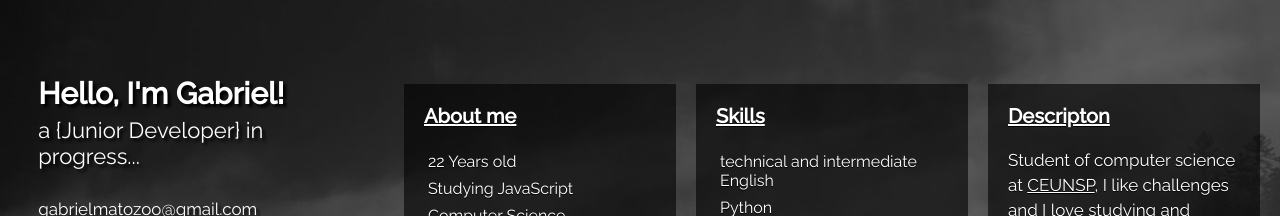
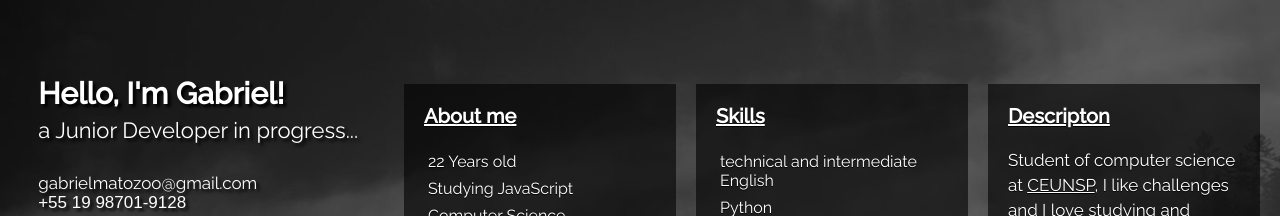
Before and after one commit to GabrielMatozo/GabrielMatozo.github.io, a plain HTML site: page index.html in a window 1280 px wide. Shown: the top 216 px of the page. Drawn offline with Linux system fonts and the light colour scheme.

Commit message:
Update index.html

```diff
--- a/index.html
+++ b/index.html
@@ -27,7 +27,7 @@
     <div class="header_item text">
       <div class="header_text">
         <p class="header_title">Hello, I'm Gabriel!</p>
-        <p class="header_sub">a {Junior Developer} in progress...</p>
+        <p class="header_sub">a Junior Developer in progress...</p>
         <p class="email_contact">gabrielmatozoo@gmail.com</p>
         <p class="number_contact">+55 19 98701-9128</p>
       </div>
```
